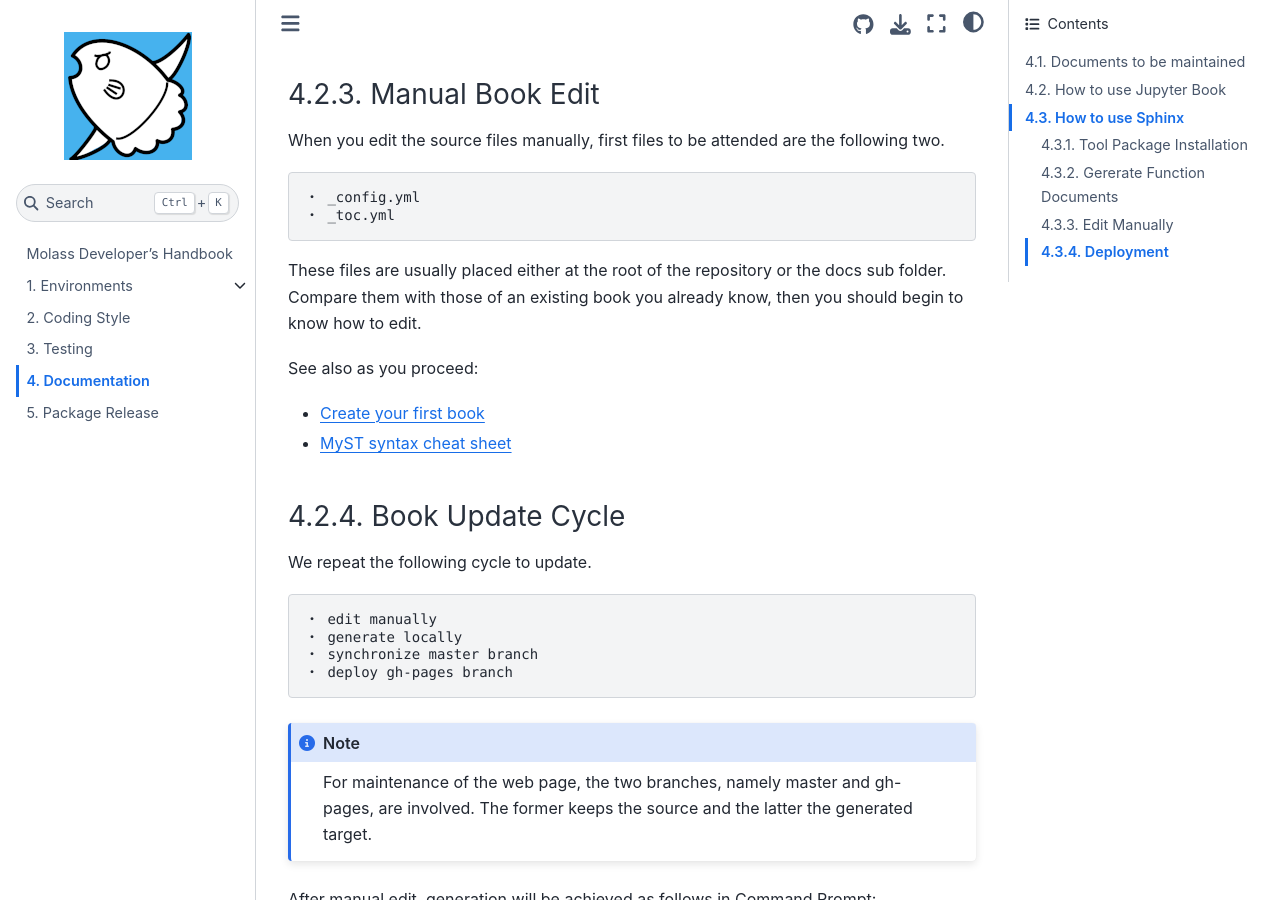
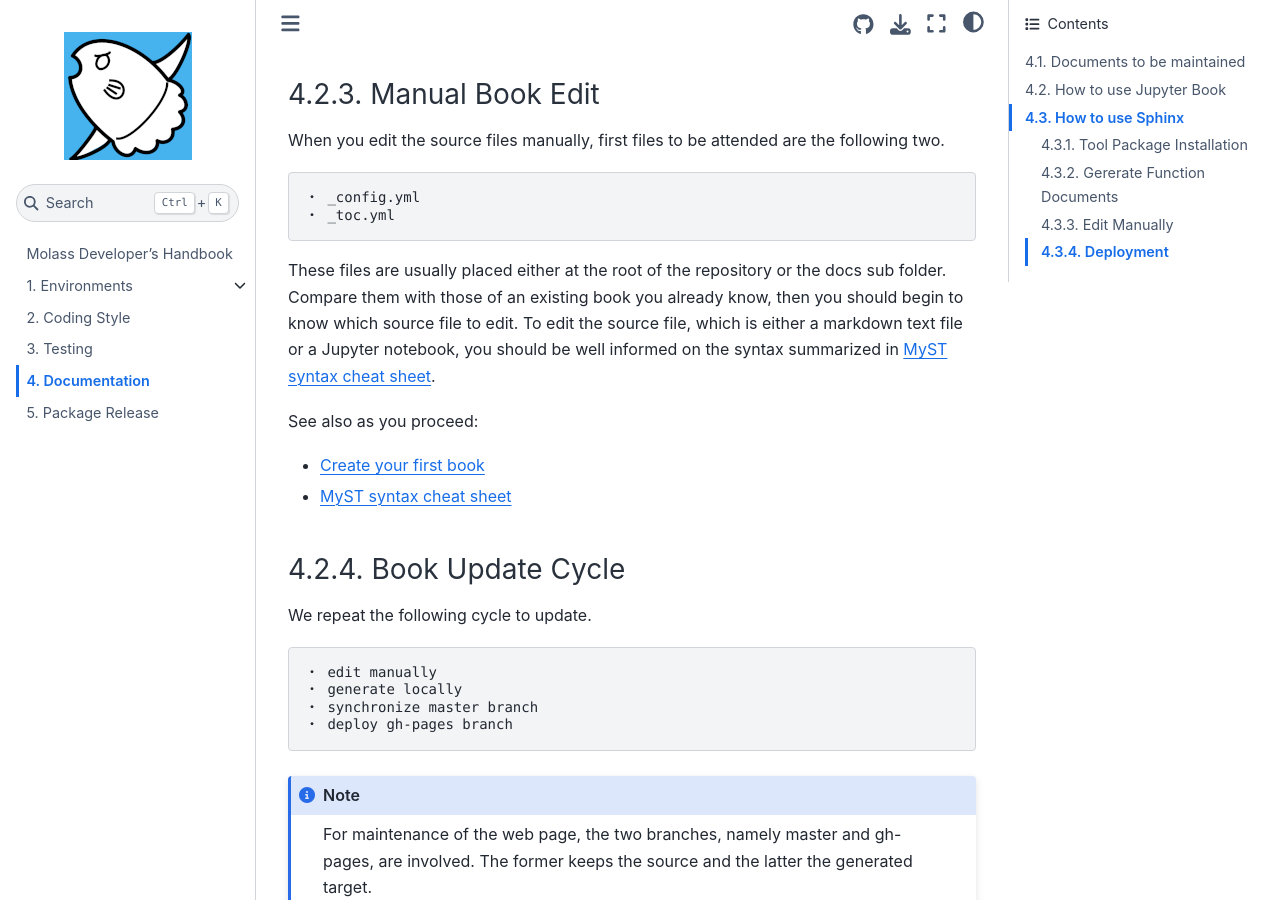
Before and after one commit to biosaxs-dev/molass-develop, a Jupyter Book: the page built from chapters/07/documentation.md, in a window 1280 px wide and 900 px high, scrolled down 1442 px. Built offline with Jupyter Book 1.0.4 settings and Sphinx 7.4.7 and the Sphinx Book theme 1.1.4, drawn with Linux system fonts in a browser that asks for light colours.

Commit message:
add reference to the cheat sheet

```diff
--- a/chapters/07/documentation.md
+++ b/chapters/07/documentation.md
@@ -53,7 +53,7 @@
     ・ _config.yml
     ・ _toc.yml
 
-These files are usually placed either at the root of the repository or the docs sub folder. Compare them with those of an existing book you already know, then you should begin to know how to edit.
+These files are usually placed either at the root of the repository or the docs sub folder. Compare them with those of an existing book you already know, then you should begin to know which source file to edit. To edit the source file, which is either a markdown text file or a Jupyter notebook, you should be well informed on the syntax summarized in [MyST syntax cheat sheet](https://jupyterbook.org/en/stable/reference/cheatsheet.html).
 
 See also as you proceed:
 
```
